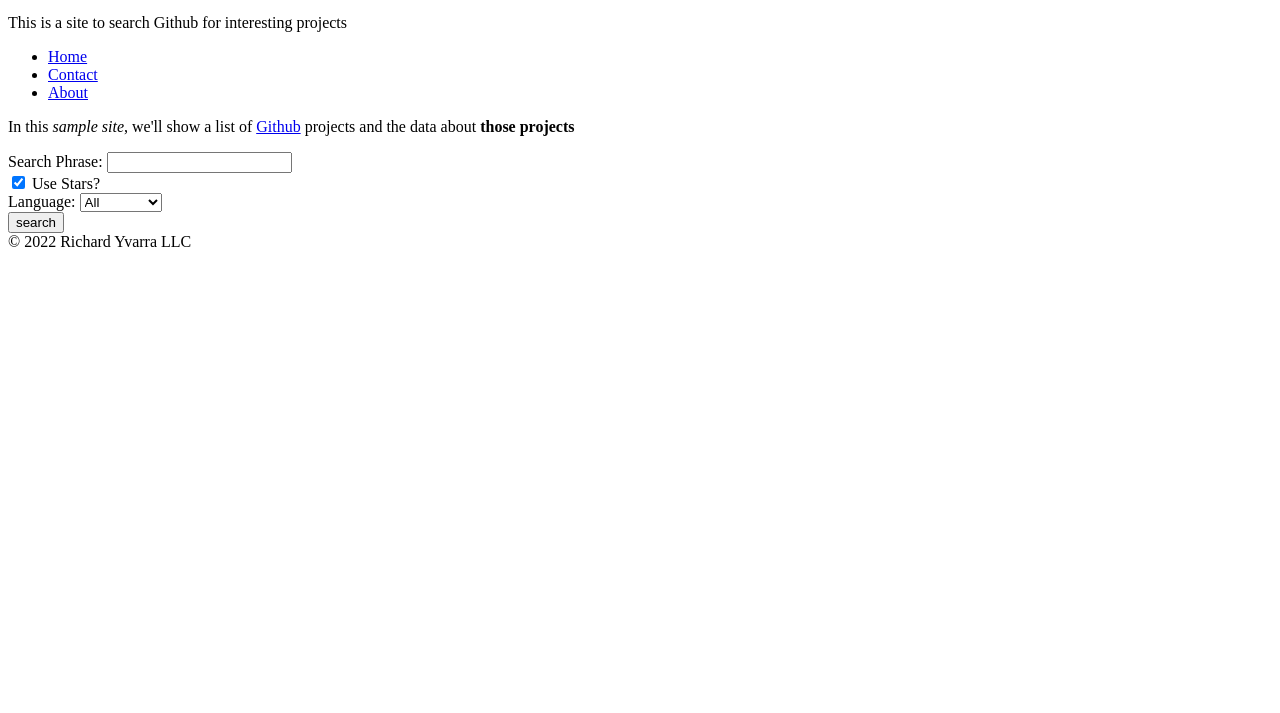
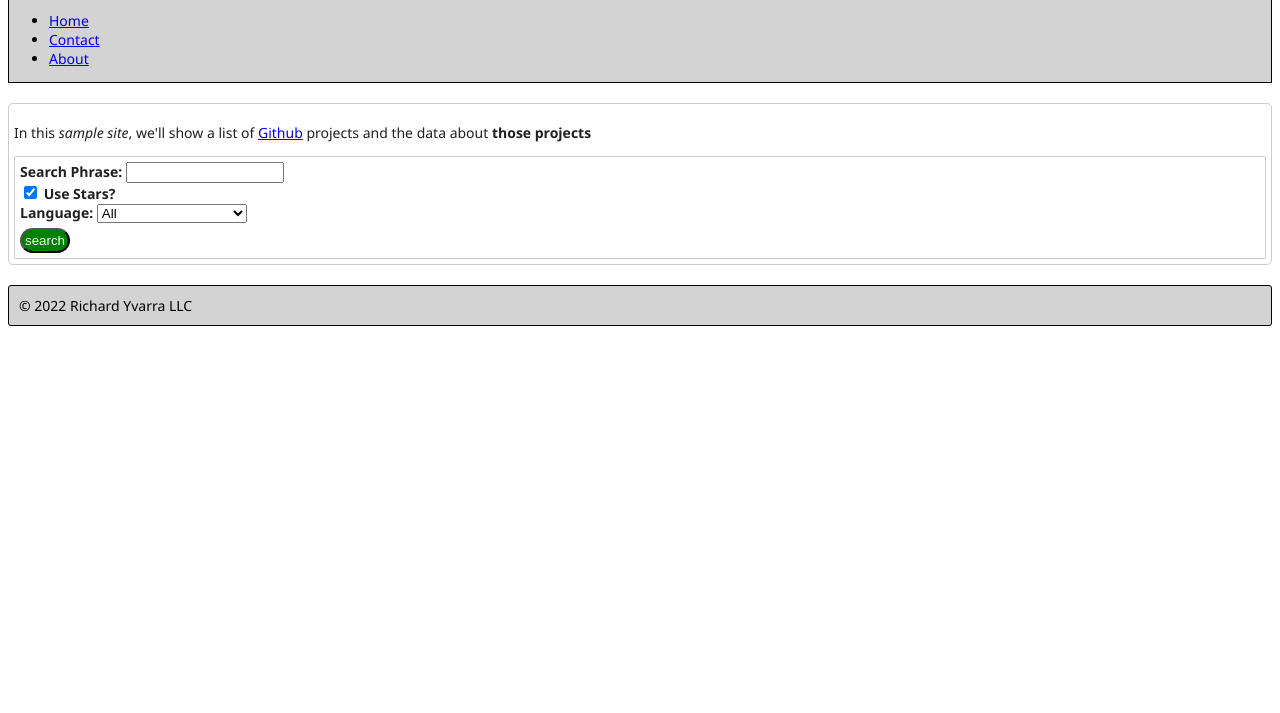
Before and after one commit to Vinyl77/front-end-dev, a plain HTML site: page index.html in a window 1280 px wide. Shown: the part 87-800 px from the top of the page. Drawn offline with Linux system fonts and the light colour scheme.

Commit message:
styling added

```diff
--- a/css/site.css
+++ b/css/site.css
@@ -0,0 +1,50 @@
+ /* site.css */
+
+ header, footer{
+    background-color: lightgray;
+    border:solid 1px black;
+    /* font-family: 'Times New Roman', Times, serif; */
+}
+footer{
+    padding: 10px;
+    border-radius:3px;
+}
+body{
+    font-family: 'Segoe UI', Tahoma, Geneva, Verdana, sans-serif;
+    font-size: 14px;
+}
+.bordered-image {
+    border: solid 1px #4444;
+    border-radius: 2px;
+
+}
+
+#main{
+    border: solid 1px #ccc;
+    border-radius: 5px;
+    color: #202020;
+    margin: 20px 0 ;
+    padding: 5px;
+}
+.simple-form{
+    padding:5px;
+}
+
+.simple-form  label {
+    font-weight: bold;
+}
+
+.simple-form input[type=text],
+.simple-form select,
+.simple-form input[type=password],
+.simple-form textarea {
+    width: 150px;
+}
+
+.simple-form input[type=submit]{
+    background-color: green;
+    color: white;
+    border-radius: 15px;
+    padding:3px;
+    margin-top:5px;
+}
--- a/index.html
+++ b/index.html
@@ -4,6 +4,7 @@
     <meta charset="UTF-8">
     <meta http-equiv="X-UA-Compatible" content="IE=edge">
     <meta name="viewport" content="width=device-width, initial-scale=1.0">
+   <link rel="stylesheet" href="css/site.css"/>
     <title>Github Hub</title>
    <!-- [if lt IE 9]>
     <script src= "//html5shiv.google.code.com/svn/trunk/html5.js"></script>
@@ -11,8 +12,8 @@
 </head>
 <body>
     <header>
-     <h1><img src="img/logo.gif"/></h1>
-     <p>This is a site to search Github for interesting projects</p>
+     <div><img src="img/logo.gif" class="bordered-image"/></div>
+     <div>This is a site to search Github for interesting projects</div>
      <nav>
          <ul>
          <li><a href="index.html">Home</a></li>
@@ -21,12 +22,13 @@
          </ul>
      </nav>
     </header>
-    <section>
+    <section id="main">
         <p>In this <em>sample site</em>, we'll show a list of <a href="http://github.com">Github</a> projects <span>and the data</span> about <strong>those projects</strong></p>
-        <form action="http://wilder.azurewebsites.net/echo" method="post">
+        <form action="http://wilder.azurewebsites.net/echo" method="post" class="bordered-image simple-form">
           <label for="searchPhrase">Search Phrase:</label>
-            <input name="searchPhrase" id="searchPhrase"/><br/>
-            <input type="checkbox" name="useStars" id="useStars"checked="true"/> <label for="useStars">Use Stars?</label><br/>
+            <input type="text"name="searchPhrase" id="searchPhrase"/><br/>
+            <input type="checkbox" name="useStars" id="useStars"checked="true"/>
+           <label for="useStars">Use Stars?</label><br/>
            <label for="langChoice">Language:</label>
            <select name="langChoice" id="langChoice">
                 <option>All</option>
```
